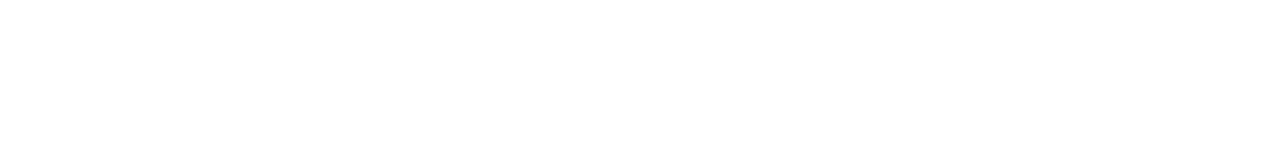
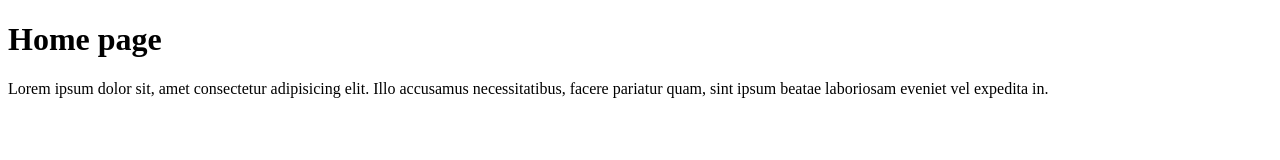
Before and after one commit to shehzadaptech/git-class-example, a plain HTML site: page index.html in a window 1280 px wide. Drawn offline with Linux system fonts and the light colour scheme.

Commit message:
changed index.html and added new tags

```diff
--- a/index.html
+++ b/index.html
@@ -4,9 +4,10 @@
     <meta charset="UTF-8">
     <meta http-equiv="X-UA-Compatible" content="IE=edge">
     <meta name="viewport" content="width=device-width, initial-scale=1.0">
-    <title>Document</title>
+    <title>Home page</title>
 </head>
 <body>
-
+    <h1>Home page</h1>
+    <p>Lorem ipsum dolor sit, amet consectetur adipisicing elit. Illo accusamus necessitatibus, facere pariatur quam, sint ipsum beatae laboriosam eveniet vel expedita in.</p>
 </body>
 </html>
```
